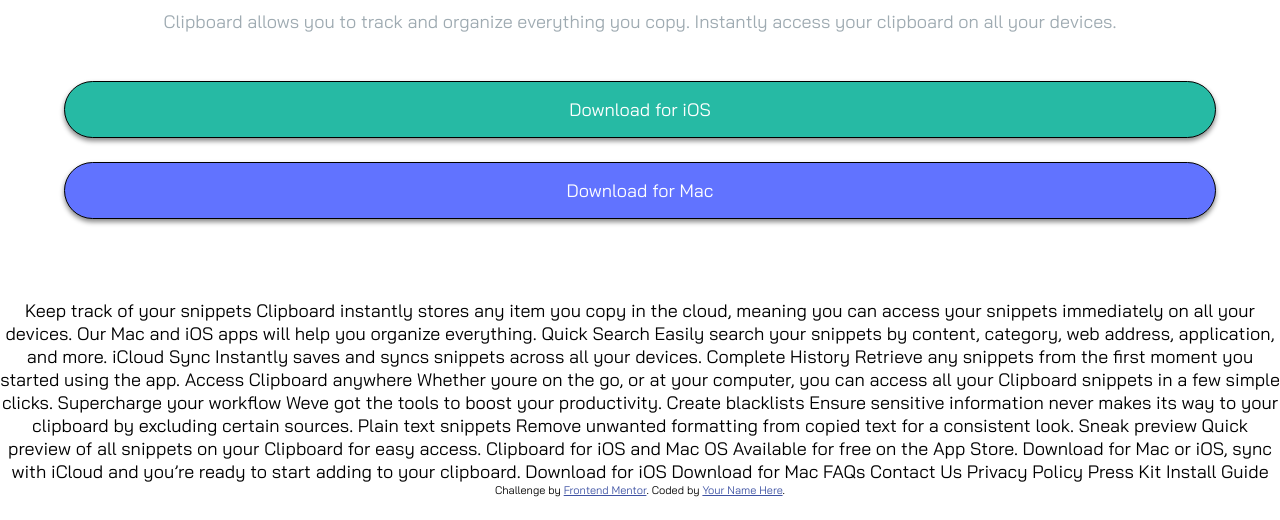
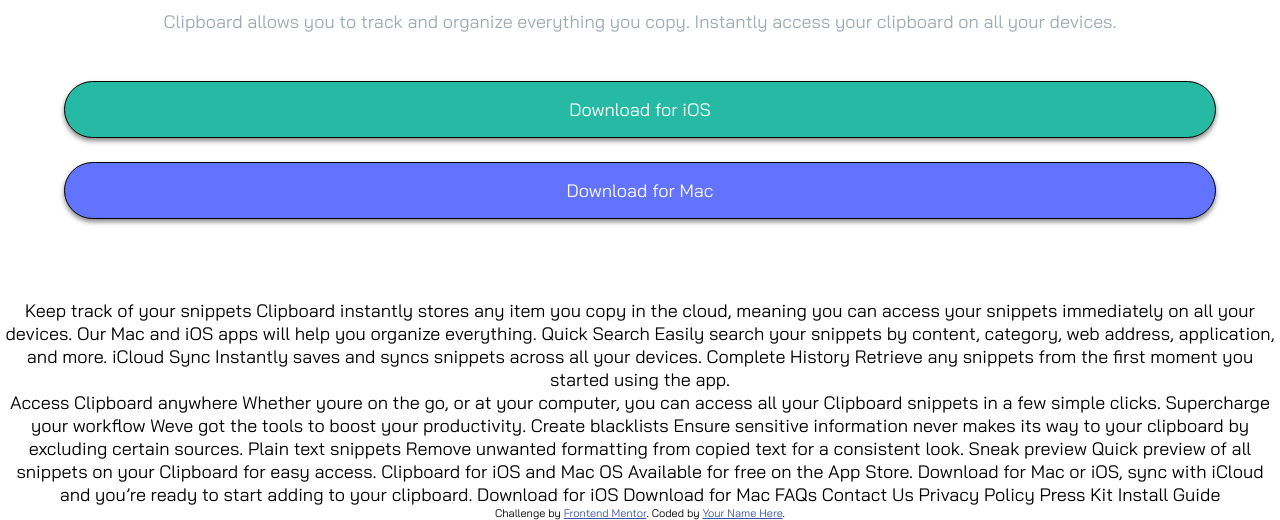
Before and after one commit to NoCared/Frontend_Master_One, a plain HTML site: page index.html in a window 1280 px wide. Shown: the part 480-1000 px from the top of the page. Before the commit the page ends 977 px from the top, so only its background shows below. Drawn offline with Linux system fonts and the light colour scheme.

Commit message:
ADD - Prettier extension + start functionality section

```diff
--- a/index.html
+++ b/index.html
@@ -1,14 +1,17 @@
 <!DOCTYPE html>
 <html lang="en">
-
   <head>
-  <meta charset="UTF-8">
-  <meta name="viewport" content="width=device-width, initial-scale=1.0">
+    <meta charset="UTF-8" />
+    <meta name="viewport" content="width=device-width, initial-scale=1.0" />
     <!-- displays site properly based on user's device -->
 
-  <link rel="icon" type="image/png" sizes="32x32" href="./images/favicon-32x32.png">
-  <link rel="stylesheet" href="./assets/css/style.css">
-
+    <link
+      rel="icon"
+      type="image/png"
+      sizes="32x32"
+      href="./images/favicon-32x32.png"
+    />
+    <link rel="stylesheet" href="./assets/css/style.css" />
 
     <title>Frontend Mentor | Clipboard landing page</title>
 
@@ -26,98 +29,54 @@
   </head>
 
   <body>
-
     <header>
       <div>
-      <img src="./assets/images/logo.svg" alt="Compagny logo">
+        <img src="./assets/images/logo.svg" alt="Compagny logo" />
       </div>
     </header>
 
-
-
     <main>
-
       <section id="download">
         <h1>A history of everything you copy</h1>
 
         <p>
-        Clipboard allows you to track and organize everything you
-        copy. Instantly access your clipboard on all your devices.
+          Clipboard allows you to track and organize everything you copy.
+          Instantly access your clipboard on all your devices.
         </p>
 
-      <div class="button" id="iosDownloadButton">
-        Download for iOS
-      </div>
-      <div class="button" id="macDownloadButton">
-        Download for Mac
-      </div>
-
-
+        <div class="button" id="iosDownloadButton">Download for iOS</div>
+        <div class="button" id="macDownloadButton">Download for Mac</div>
       </section>
 
+      <section id="Functionality">
+        Keep track of your snippets Clipboard instantly stores any item you copy
+        in the cloud, meaning you can access your snippets immediately on all
+        your devices. Our Mac and iOS apps will help you organize everything.
+        Quick Search Easily search your snippets by content, category, web
+        address, application, and more. iCloud Sync Instantly saves and syncs
+        snippets across all your devices. Complete History Retrieve any snippets
+        from the first moment you started using the app.
+      </section>
 
-
-
-
-    Keep track of your snippets
-
-    Clipboard instantly stores any item you copy in the cloud,
-    meaning you can access your snippets immediately on all your
-    devices. Our Mac and iOS apps will help you organize everything.
-
-    Quick Search
-
-    Easily search your snippets by content, category, web address, application, and more.
-
-    iCloud Sync
-
-    Instantly saves and syncs snippets across all your devices.
-
-    Complete History
-
-    Retrieve any snippets from the first moment you started using the app.
-
-    Access Clipboard anywhere
-
-    Whether youre on the go, or at your computer, you can access all your Clipboard
-    snippets in a few simple clicks.
-
-    Supercharge your workflow
-
-    Weve got the tools to boost your productivity.
-
-    Create blacklists
-
-    Ensure sensitive information never makes its way to your clipboard by excluding certain sources.
-
-    Plain text snippets
-
-    Remove unwanted formatting from copied text for a consistent look.
-
-    Sneak preview
-
-    Quick preview of all snippets on your Clipboard for easy access.
-
-    Clipboard for iOS and Mac OS
-
-    Available for free on the App Store. Download for Mac or iOS, sync with iCloud
-    and you’re ready to start adding to your clipboard.
-
-    Download for iOS
-    Download for Mac
-
-    FAQs
-    Contact Us
-    Privacy Policy
-    Press Kit
-    Install Guide
+      Access Clipboard anywhere Whether youre on the go, or at your computer,
+      you can access all your Clipboard snippets in a few simple clicks.
+      Supercharge your workflow Weve got the tools to boost your productivity.
+      Create blacklists Ensure sensitive information never makes its way to your
+      clipboard by excluding certain sources. Plain text snippets Remove
+      unwanted formatting from copied text for a consistent look. Sneak preview
+      Quick preview of all snippets on your Clipboard for easy access. Clipboard
+      for iOS and Mac OS Available for free on the App Store. Download for Mac
+      or iOS, sync with iCloud and you’re ready to start adding to your
+      clipboard. Download for iOS Download for Mac FAQs Contact Us Privacy
+      Policy Press Kit Install Guide
     </main>
     <footer>
       <p class="attribution">
-      Challenge by <a href="https://www.frontendmentor.io?ref=challenge" target="_blank">Frontend Mentor</a>.
-      Coded by <a href="#">Your Name Here</a>.
+        Challenge by
+        <a href="https://www.frontendmentor.io?ref=challenge" target="_blank"
+          >Frontend Mentor</a
+        >. Coded by <a href="#">Your Name Here</a>.
       </p>
     </footer>
   </body>
-
 </html>
```
Also changed, not shown: assets/css/style.css (+13 -13 lines). Lines whose indentation alone changed are shown as unchanged.
